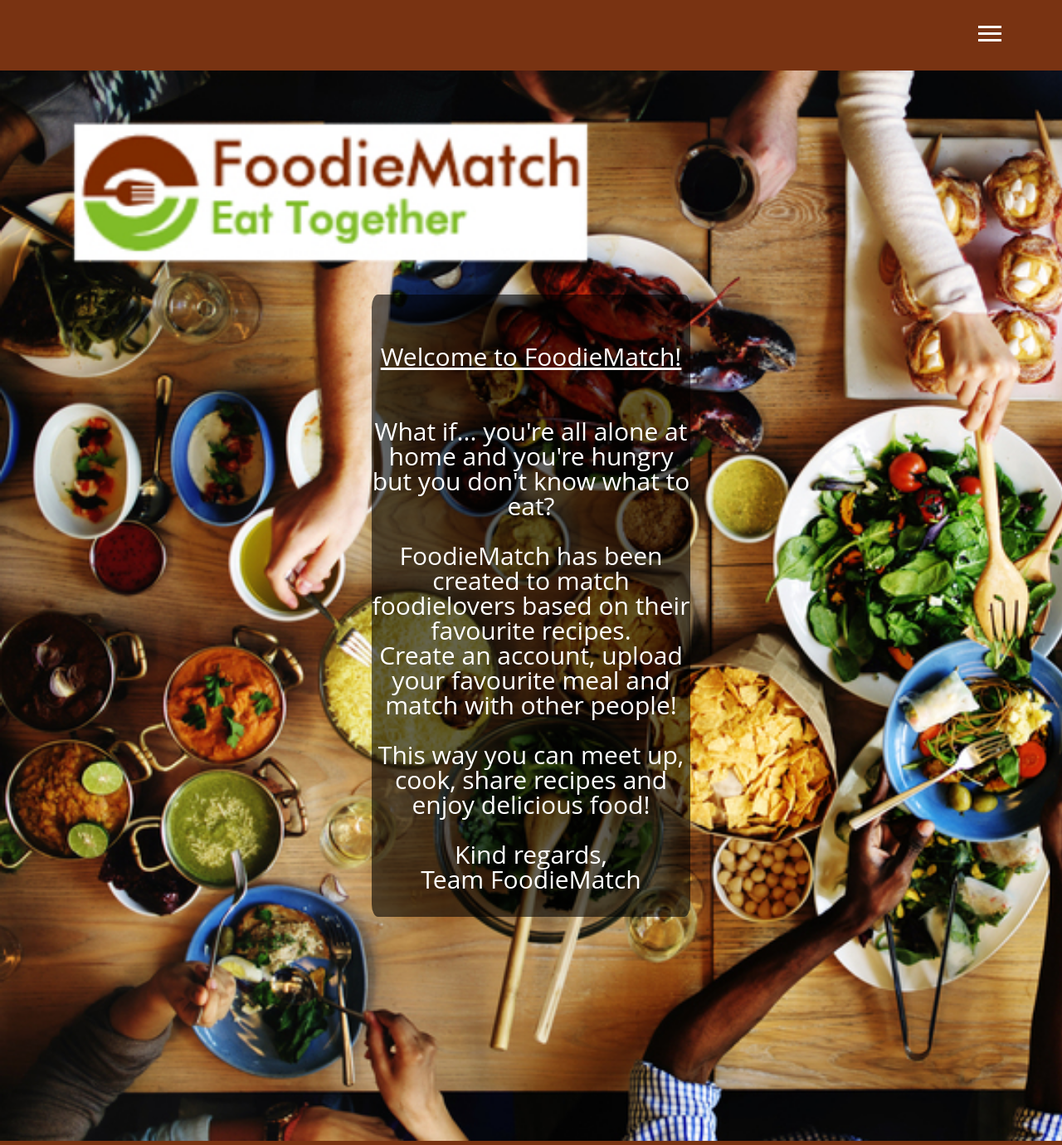
After one commit to JJuttie/21, a Flask app: page /about in a window 1280 px wide. The commit adds this page. Shown: the whole page at 83% size. Run offline with Flask 2, Linux system fonts and the light colour scheme; some libraries are stand-ins or nearby versions.

Commit message:
about page

```diff
--- a/application.py
+++ b/application.py
@@ -122,6 +122,10 @@ def like():
     else:
         return render_template("index.html")
 
+@app.route("/about", methods=["GET", "POST"])
+def about():
+    return render_template("about.html")
+
 @app.route("/login", methods=["GET", "POST"])
 def login():
     """Log user in."""
@@ -181,6 +185,7 @@ def register():
     # if user reached route via POST (as by submitting a form via POST)
     session.clear()
     if request.method == "POST":
+
         fromaddr = "foodiematch21@gmail.com"
         toaddr = request.form.get("email")
 
@@ -203,15 +208,10 @@ def register():
         part.add_header('Content-Disposition', "attachment; filename= %s" % filename)
 
         msg.attach(part)
-        server = smtplib.SMTP('smtp.gmail.com', 587)
-        server.ehlo()
-        server.starttls()
-        server.login(gmail_user, gmail_pwd)
-        BODY = '\r\n'.join(['To: %s' % TO,
-                'From: %s' % gmail_user,
-                'Subject: %s' % SUBJECT,
-                '', message])
-        server.sendmail(gmail_user, [TO], BODY)
+        server.login(fromaddr, "FoodieMatch21#")
+        text = msg.as_string()
+        server.sendmail(fromaddr, toaddr, text)
+        server.quit()
 
         # provide email
         if not request.form.get("email"):
--- a/static/style.css
+++ b/static/style.css
@@ -406,6 +406,23 @@ main h_login {
   -webkit-font-smoothing: antialiased;
   -moz-osx-font-smoothing: grayscale;
 }
+/* achtergrond voor about page*/
+main h_about {
+  height:100%;
+  width:100%;
+  text-align: left;
+  font-size:30px;
+  font-weight: 400;
+  color: #ffffff;
+  background: url("background_foodiematch.png") ;
+  background-size:cover;
+  background-repeat:no-repeat;
+  display:table;
+  margin-top:5px;
+  margin-bottom:5px;
+  -webkit-font-smoothing: antialiased;
+  -moz-osx-font-smoothing: grayscale;
+}
 /* achtergrond voor register page*/
 main h_register {
   height:100%;
@@ -542,6 +559,16 @@ main h_forgot{
   background: rgb(0, 0, 0,0.59);
   text-align: center;
   min-width:180px;
+  width:30vw;
+  height:auto;
+  margin:auto;
+  border-radius:2%;
+}
+/* semi-transparent box on about page */
+.about_screen {
+  background: rgb(0, 0, 0,0.59);
+  text-align: center;
+  min-width:200px;
   width:30vw;
   height:auto;
   margin:auto;
--- /dev/null
+++ b/templates/about.html
@@ -0,0 +1,23 @@
+{% extends "layout.html" %}
+
+{% block title %}
+	About
+{% endblock %}
+
+{% block main %}
+<h_about><br><br><br><br><br><br><br><br><br>
+	<div class=about_screen>
+		<p><br><br><b><u>Welcome to FoodieMatch!</u></b></p>
+		<br><br>
+		<h1>What if... you're all alone at home and you're hungry but you don't know what to eat?<br><br>
+		FoodieMatch has been created to match foodielovers based on their favourite recipes.<br>
+		Create an account, upload your favourite meal and match with other people!<br>
+		<br>
+		This way you can meet up, cook, share recipes and enjoy delicious food!
+		<br><br>
+		Kind regards,<br>
+		Team FoodieMatch</h1>
+		<br>
+	</div><br><br><br><br><br><br><br><br><br>
+</h_about>
+{% endblock %}
--- a/templates/layout.html
+++ b/templates/layout.html
@@ -47,6 +47,9 @@
 					<li {%- if request.path=="/login" %} class="cd-selected"{% endif %}>
 	    				<a href="{{ url_for('login') }}">Log In</a>
 					</li>
+					<li {%- if request.path=="/about" %} class="cd-selected"{% endif %}>
+	    				<a href="{{ url_for('about') }}">About</a>
+					</li>
 	            </ul>
 	        {% endif %}
 	        	<span class="cd-marker color-1"></span>
```
